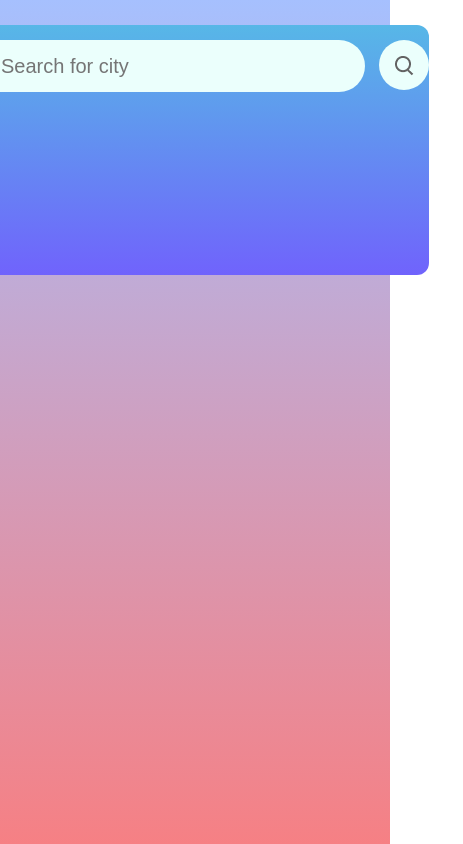
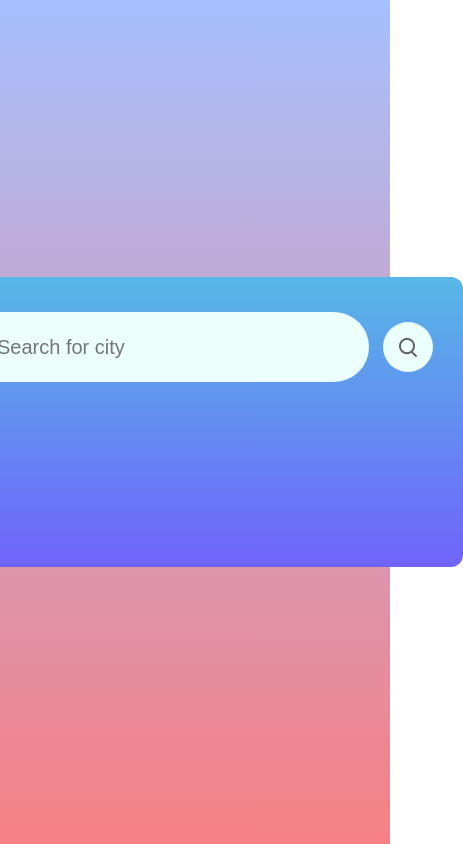
Before and after one commit to MarkaSurendhar/weathercraf, a React (Create React App) app: page / in a window 390 px wide. Shown: the whole page, 463 px wide, since content can reach past the window. Built offline with nearby package versions, Linux system fonts and the light colour scheme.

Commit message:
final changes

```diff
--- a/public/index.html
+++ b/public/index.html
@@ -4,6 +4,7 @@
     <meta charset="utf-8" />
     <link rel="icon" href="%PUBLIC_URL%/favicon2.ico" />
     <meta name="viewport" content="width=device-width, initial-scale=1" />
+    <meta name="viewport" content="width=device-width, initial-scale=1.0">
     <meta name="theme-color" content="#000000" />
     <meta
       name="description"
@@ -24,7 +25,7 @@
       work correctly both with client-side routing and a non-root public URL.
       Learn how to configure a non-root public URL by running `npm run build`.
     -->
-    <title>Weather App</title>
+    <title>WeatherCraf</title>
   </head>
   <body>
     <noscript>You need to enable JavaScript to run this app.</noscript>
--- a/src/Components/WeatherApp/WeatherApp.css
+++ b/src/Components/WeatherApp/WeatherApp.css
@@ -1,4 +1,63 @@
+/* For devices up to 768px width (tablets and below) */
+@media (max-width: 768px) {
+    section {
+        display: flex;
+        justify-content: center;
+        align-items: center;
+        height: 100vh;
+    }
 
+    .container {
+        width: 90%; /* Adjust width for better centering */
+        max-width: 600px; /* Limit maximum width for better readability */
+        padding: 20px; /* Add padding on all sides */
+        border-radius: 12px;
+        background-image: linear-gradient(180deg, rgb(87, 183, 231), rgb(112, 99, 252));
+        transition: height 0.5s ease;
+    }
+
+    .minimized {
+        height: 30px; /* Adjust height for minimized state in mobile */
+    }
+
+    .expanded {
+        height: 600px; /* Adjust height for expanded state in mobile */
+    }
+
+    .top-bar {
+        display: flex;
+        justify-content: space-between; /* Distribute items along the main axis */
+        align-items: center; /* Center items vertically */
+        gap: 10px;
+        padding: 10px;
+    }
+
+    .top-bar input {
+        flex: 1; /* Take up remaining space */
+        width: calc(100% - 80px); /* Adjust input width */
+        padding: 10px; /* Add padding */
+    }
+
+    .search-icon {
+        width: 50px;
+        height: 50px;
+        background: #ebfffc;
+        border-radius: 40px;
+        display: flex;
+        justify-content: center;
+        align-items: center;
+        cursor: pointer;
+    }
+
+    .weather-image {
+        margin: 0 auto; /* Center the image */
+        height: 200px;
+        width: 200px;
+    }
+}
+
+
+/* Default styles */
 section {
     display: flex;
     justify-content: center;
@@ -7,33 +66,32 @@ section {
     background-image: linear-gradient(to bottom, #a6c0fe, #f68084);
 }
 
-
 .container {
     width: 607px;
-    height: auto; /* Change height to auto */
-    min-height: 250px; /* Set a minimum height */
+    height: auto;
+    min-height: 250px;
     margin: auto;
-    margin-top: 25px;
     border-radius: 12px;
     background-image: linear-gradient(180deg, rgb(87, 183, 231), rgb(112, 99, 252));
-    transition: height 0.5s ease; /* Add transition for smoother height change */
+    transition: height 0.5s ease;
 }
 
 .minimized {
-    height: 50px; /* Adjust height as needed */
+    height: 50px;
 }
 
 .expanded {
-    height: 650px; /* Adjust height as needed */
+    height: 650px;
 }
 
-.top-bar{
+.top-bar {
     display: flex;
     justify-content: center;
     gap: 14px;
     padding-top: 15px;
 }
-.top-bar input{
+
+.top-bar input {
     display: flex;
     width: 362px;
     height: 50px;
@@ -45,76 +103,84 @@ section {
     color: #626262;
     font-size: 20px;
     font-weight: 400;
+}
 
-}
-.search-icon{
+.search-icon {
     display: flex;
     justify-content: center;
     align-items: center;
     width: 50px;
     height: 50px;
     background: #ebfffc;
-    border-radius:40px ;
+    border-radius: 40px;
     cursor: pointer;
 }
 
-.weather-image{
-    margin-left: 200px;
+.weather-image {
+    margin-left: auto;
+    margin-right: auto;
     height: 200px;
     width: 200px;
     display: flex;
     justify-content: center;
 }
-.weather-temp{
+
+.weather-temp {
     display: flex;
     justify-content: center;
     color: white;
     font-size: 60px;
     font-weight: bold;
     font-family: 'Times New Roman', Times, serif;
-    font-weight: bold;
     font-style: normal;
 }
-.weather-location{
+
+.weather-location {
     display: flex;
     justify-content: center;
     color: white;
     font-size: 60px;
     font-weight: bold;
     font-family: 'Times New Roman', Times, serif;
-    font-weight: bold;
     font-style: normal;
 }
-.data-container{
+
+.data-container {
     margin-top: 50px;
     color: white;
     display: flex;
     justify-content: center;
+}
 
-}
- .wind-rate{
-font-weight: bold;
-}
-.humidity-percent{
+.wind-rate {
     font-weight: bold;
 }
-.element{
+
+.humidity-percent {
+    font-weight: bold;
+}
+
+.element {
     margin: auto;
     display: flex;
     align-items: flex-start;
     gap: 12px;
 }
-.data{
+
+.data {
     font-size: 34px;
     font-weight: 400;
 }
-.text{
+
+.text {
     font-size: 20px;
     font-weight: bold;
 }
-.icon{
-margin-top: 10px;
+
+.icon {
+    margin-top: 10px;
 }
+
 .error {
     color: rgb(239, 92, 51);
     font-size: 24px;
@@ -127,7 +193,3 @@ margin-top: 10px;
     font-size: 25px;
     margin-top: 100px;
 }
-
-.minimized {
-    height: 50px; /* Adjust height as needed */
-}
```
